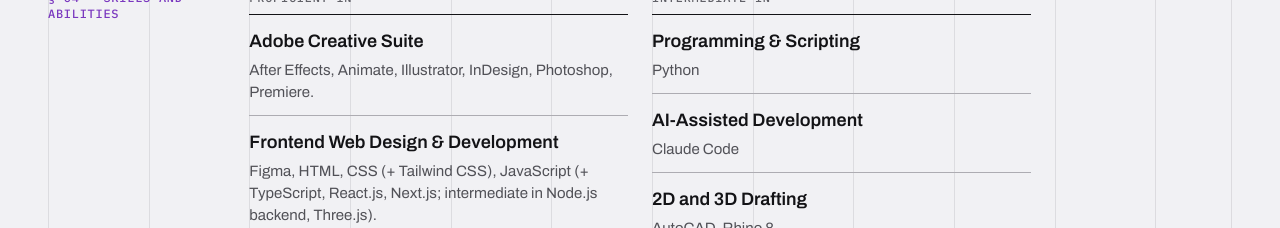
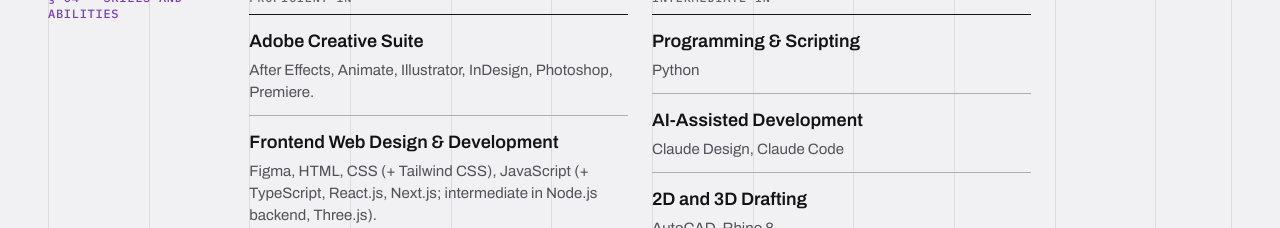
Before and after one commit to glimitless/v2.gian-i.media, a Next.js app: page /resume in a window 1280 px wide. Shown: the part 1260-1488 px from the top of the page. Built offline with nearby package versions, Linux system fonts and the light colour scheme; no server answers.

Commit message:
Added Claude Design to resume AI-Assisted Development skill

```diff
--- a/app/page.tsx
+++ b/app/page.tsx
@@ -209,7 +209,6 @@ export default function HomePage() {
                 >
                   <Thumbnail focusable="false" className="size-[84%] text-lmSecondary group-hover:text-lmAccentInk dark:text-dmSecondary transition-colors duration-(--duration-hover)" />
                 </Link>
-
               </li>
             );
           })}
--- a/app/resume/page.tsx
+++ b/app/resume/page.tsx
@@ -28,7 +28,7 @@ const SKILLS = [
     label: 'Intermediate in',
     items: [
       { name: 'Programming & Scripting', detail: 'Python' },
-      { name: 'AI-Assisted Development', detail: 'Claude Code' },
+      { name: 'AI-Assisted Development', detail: 'Claude Design, Claude Code' },
       { name: '2D and 3D Drafting', detail: 'AutoCAD, Rhino 8' },
       { name: '3D Animation', detail: 'Blender' },
       { name: 'Creative Coding', detail: 'Cycling ’74 Max 9, Processing' },
```
